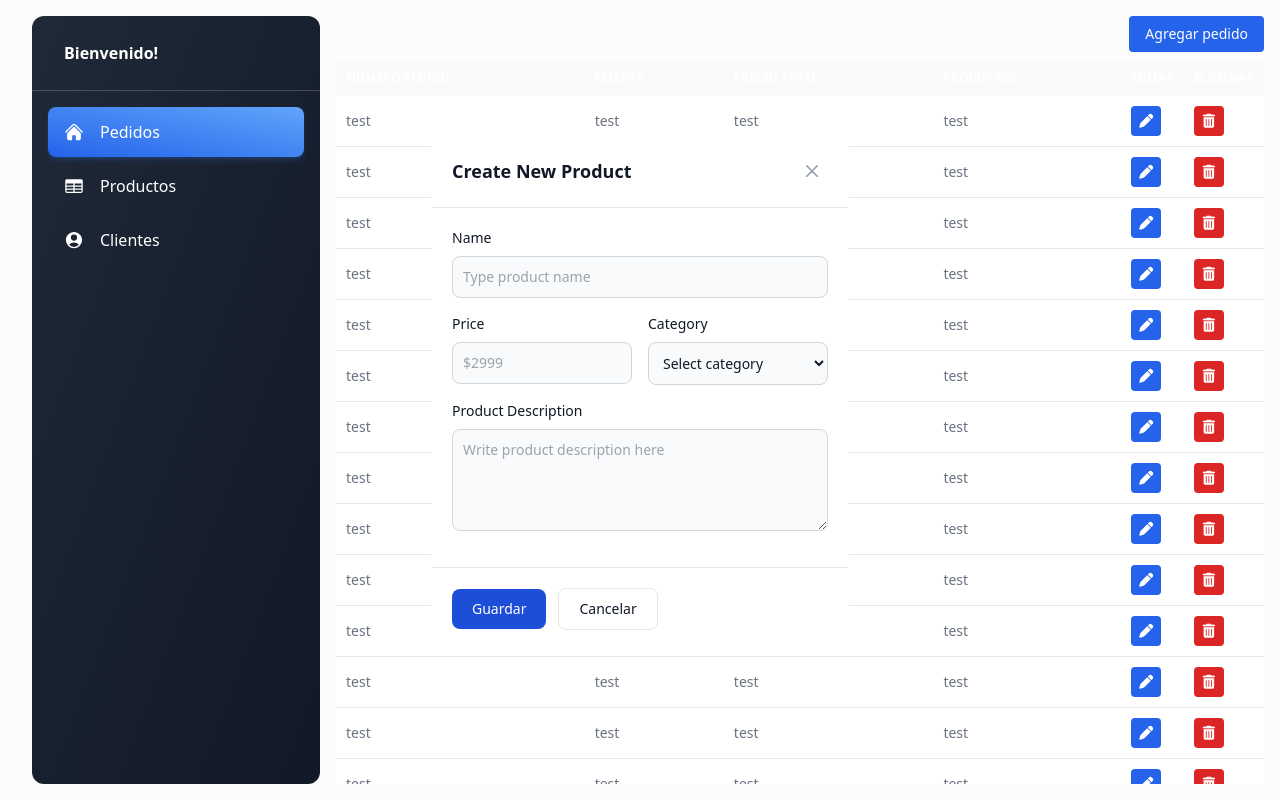
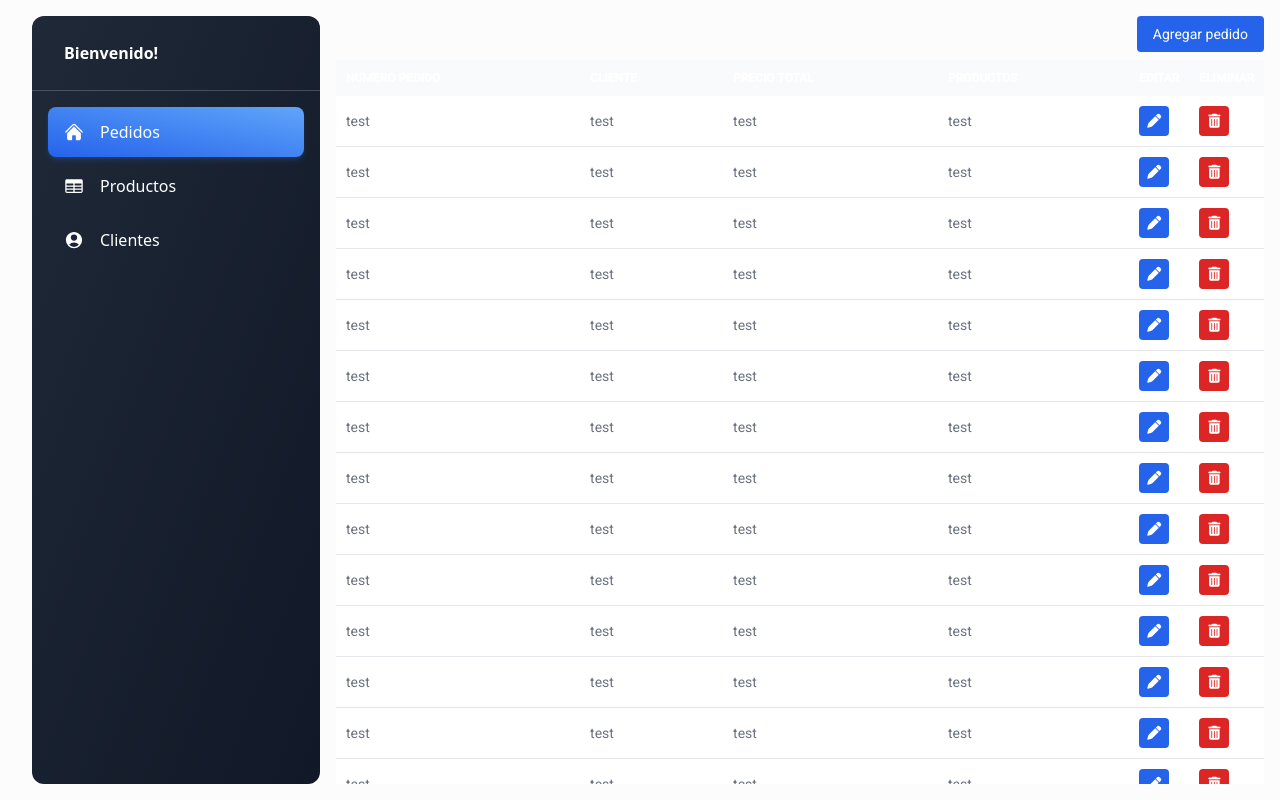
Before and after one commit to oscar-rojas-p/tienda-angular-management-web, an Angular app: page /pedidos in a window 1280 px wide. Built offline with nearby package versions, Linux system fonts and the light colour scheme.

Commit message:
funcionalidad de modal

```diff
--- a/angular.json
+++ b/angular.json
@@ -27,6 +27,7 @@
               }
             ],
             "styles": [
+              "@angular/material/prebuilt-themes/azure-blue.css",
               "src/styles.css"
             ],
             "scripts": []
@@ -85,6 +86,7 @@
               }
             ],
             "styles": [
+              "@angular/material/prebuilt-themes/azure-blue.css",
               "src/styles.css"
             ],
             "scripts": []
--- a/package.json
+++ b/package.json
@@ -11,10 +11,12 @@
   "private": true,
   "dependencies": {
     "@angular/animations": "^18.1.0",
+    "@angular/cdk": "^18.1.4",
     "@angular/common": "^18.1.0",
     "@angular/compiler": "^18.1.0",
     "@angular/core": "^18.1.0",
     "@angular/forms": "^18.1.0",
+    "@angular/material": "^18.1.4",
     "@angular/platform-browser": "^18.1.0",
     "@angular/platform-browser-dynamic": "^18.1.0",
     "@angular/router": "^18.1.0",
--- a/src/app/app.component.ts
+++ b/src/app/app.component.ts
@@ -1,10 +1,14 @@
 import { Component } from '@angular/core';
 import LayoutComponent from "./shared/components/layout/layout.component";
+import { CommonModule } from '@angular/common';
 
 @Component({
   selector: 'app-root',
   standalone: true,
-  imports: [LayoutComponent],
+  imports: [
+    LayoutComponent,
+    CommonModule
+  ],
   templateUrl: './app.component.html',
   styleUrl: './app.component.css'
 })
--- a/src/app/app.config.ts
+++ b/src/app/app.config.ts
@@ -2,7 +2,8 @@ import { ApplicationConfig, provideZoneChangeDetection } from '@angular/core';
 import { provideRouter } from '@angular/router';
 
 import { routes } from './app.routes';
+import { provideAnimationsAsync } from '@angular/platform-browser/animations/async';
 
 export const appConfig: ApplicationConfig = {
-  providers: [provideZoneChangeDetection({ eventCoalescing: true }), provideRouter(routes)]
+  providers: [provideZoneChangeDetection({ eventCoalescing: true }), provideRouter(routes), provideAnimationsAsync()]
 };
--- a/src/app/shared/components/modal/modal.component.html
+++ b/src/app/shared/components/modal/modal.component.html
@@ -1,15 +1,17 @@
 <!-- Main modal -->
 <div id="crud-modal" tabindex="-1" aria-hidden="true"
-    class="flex overflow-y-auto overflow-x-hidden fixed top-0 right-0 left-0 z-50 justify-center items-center w-full md:inset-0 h-[calc(100%-1rem)] max-h-full">
+    [ngClass]="{'flex':isVisible,'hidden':!isVisible}"
+    class="overflow-y-auto overflow-x-hidden fixed top-0 right-0 left-0 z-50 justify-center items-center w-full md:inset-0 h-[calc(100%-1rem)] max-h-full">
     <div class="relative p-4 w-full max-w-md max-h-full">
         <!-- Modal content -->
         <div class="relative bg-white rounded-lg dark:bg-gray-700 shadow shadow-white">
             <!-- Modal header -->
             <div class="flex items-center justify-between p-4 md:p-5 border-b rounded-t dark:border-gray-600">
                 <h3 class="text-lg font-semibold text-gray-900 dark:text-white">
-                    Create New Product
+                    {{title}}
                 </h3>
                 <button type="button"
+                    (click)="close()"
                     class="text-gray-400 bg-transparent hover:bg-gray-200 hover:text-gray-900 rounded-lg text-sm w-8 h-8 ms-auto inline-flex justify-center items-center dark:hover:bg-gray-600 dark:hover:text-white"
                     data-modal-toggle="crud-modal">
                     <svg class="w-3 h-3" aria-hidden="true" xmlns="http://www.w3.org/2000/svg" fill="none"
@@ -21,48 +23,13 @@
                 </button>
             </div>
             <!-- Modal body -->
-            <form class="p-4 md:p-5">
-                <div class="grid gap-4 mb-4 grid-cols-2">
-                    <div class="col-span-2">
-                        <label for="name"
-                            class="block mb-2 text-sm font-medium text-gray-900 dark:text-white">Name</label>
-                        <input type="text" name="name" id="name"
-                            class="bg-gray-50 border border-gray-300 text-gray-900 text-sm rounded-lg focus:ring-primary-600 focus:border-primary-600 block w-full p-2.5 dark:bg-gray-600 dark:border-gray-500 dark:placeholder-gray-400 dark:text-white dark:focus:ring-primary-500 dark:focus:border-primary-500"
-                            placeholder="Type product name" required="">
-                    </div>
-                    <div class="col-span-2 sm:col-span-1">
-                        <label for="price"
-                            class="block mb-2 text-sm font-medium text-gray-900 dark:text-white">Price</label>
-                        <input type="number" name="price" id="price"
-                            class="bg-gray-50 border border-gray-300 text-gray-900 text-sm rounded-lg focus:ring-primary-600 focus:border-primary-600 block w-full p-2.5 dark:bg-gray-600 dark:border-gray-500 dark:placeholder-gray-400 dark:text-white dark:focus:ring-primary-500 dark:focus:border-primary-500"
-                            placeholder="$2999" required="">
-                    </div>
-                    <div class="col-span-2 sm:col-span-1">
-                        <label for="category"
-                            class="block mb-2 text-sm font-medium text-gray-900 dark:text-white">Category</label>
-                        <select id="category"
-                            class="bg-gray-50 border border-gray-300 text-gray-900 text-sm rounded-lg focus:ring-primary-500 focus:border-primary-500 block w-full p-2.5 dark:bg-gray-600 dark:border-gray-500 dark:placeholder-gray-400 dark:text-white dark:focus:ring-primary-500 dark:focus:border-primary-500">
-                            <option selected="">Select category</option>
-                            <option value="TV">TV/Monitors</option>
-                            <option value="PC">PC</option>
-                            <option value="GA">Gaming/Console</option>
-                            <option value="PH">Phones</option>
-                        </select>
-                    </div>
-                    <div class="col-span-2">
-                        <label for="description"
-                            class="block mb-2 text-sm font-medium text-gray-900 dark:text-white">Product
-                            Description</label>
-                        <textarea id="description" rows="4"
-                            class="block p-2.5 w-full text-sm text-gray-900 bg-gray-50 rounded-lg border border-gray-300 focus:ring-blue-500 focus:border-blue-500 dark:bg-gray-600 dark:border-gray-500 dark:placeholder-gray-400 dark:text-white dark:focus:ring-blue-500 dark:focus:border-blue-500"
-                            placeholder="Write product description here"></textarea>
-                    </div>
-                </div>
-            </form>
+            <div class="p-4 text-white">
+                <ng-content></ng-content>
+            </div>
             <!-- Modal footer -->
             <div class="flex items-center p-4 md:p-5 border-t border-gray-200 rounded-b dark:border-gray-600">
                 <button data-modal-hide="small-modal" type="button" class="text-white bg-blue-700 hover:bg-blue-800 focus:ring-4 focus:outline-none focus:ring-blue-300 font-medium rounded-lg text-sm px-5 py-2.5 text-center dark:bg-blue-600 dark:hover:bg-blue-700 dark:focus:ring-blue-800">Guardar</button>
-                <button data-modal-hide="small-modal" type="button" class="py-2.5 px-5 ms-3 text-sm font-medium text-gray-900 focus:outline-none bg-white rounded-lg border border-gray-200 hover:bg-gray-100 hover:text-blue-700 focus:z-10 focus:ring-4 focus:ring-gray-100 dark:focus:ring-gray-700 dark:bg-gray-800 dark:text-gray-400 dark:border-gray-600 dark:hover:text-white dark:hover:bg-gray-700">Cancelar</button>
+                <button (click)="close()" data-modal-hide="small-modal" type="button" class="py-2.5 px-5 ms-3 text-sm font-medium text-gray-900 focus:outline-none bg-white rounded-lg border border-gray-200 hover:bg-gray-100 hover:text-blue-700 focus:z-10 focus:ring-4 focus:ring-gray-100 dark:focus:ring-gray-700 dark:bg-gray-800 dark:text-gray-400 dark:border-gray-600 dark:hover:text-white dark:hover:bg-gray-700">Cancelar</button>
             </div>
         </div>
     </div>
--- a/src/app/shared/components/pedidos/pedidos.component.html
+++ b/src/app/shared/components/pedidos/pedidos.component.html
@@ -2,7 +2,10 @@
 
 <div class="w-full h-full relative flex flex-col gap-2">
     <div class="flex items-center justify-end">
-        <button class="hover:shadow-sm hover:shadow-black px-4 py-2 rounded bg-blue-600 text-white text-sm">Agregar pedido</button>
+        <button
+            class="hover:shadow-sm hover:shadow-black px-4 py-2 rounded bg-blue-600 text-white text-sm"
+            (click)="openModalRegistrarEditar('Registrar producto')"
+        >Agregar pedido</button>
     </div>
     <div class="flex-grow overflow-auto">
         <table class="w-full text-sm text-left rtl:text-right text-gray-500 dark:text-gray-400">
@@ -22,12 +25,50 @@
                     <td>test</td>
                     <td>test</td>
                     <td>test</td>
-                    <td><button class="text-white w-[30px] h-[30px] rounded bg-blue-600"><i class="fa fa-pen" aria-hidden="true"></i></button></td>
-                    <td><button class="text-white w-[30px] h-[30px] rounded bg-red-600"><i class="fa fa-trash" aria-hidden="true"></i></button></td>
+                    <td>
+                        <button
+                            (click)="openModalRegistrarEditar('Editar producto')"
+                            class="text-white w-[30px] h-[30px] rounded bg-blue-600"
+                        >
+                            <i class="fa fa-pen" aria-hidden="true"></i>
+                        </button>
+                    </td>
+                    <td>
+                        <button
+                            (click)="openModalEliminar()"
+                            class="text-white w-[30px] h-[30px] rounded bg-red-600"
+                        >
+                            <i class="fa fa-trash" aria-hidden="true"></i>
+                        </button>
+                    </td>
                 </tr>
             </tbody>
         </table>
     </div>
 </div>
 
-<app-modal></app-modal>
+<!-- MODAL REGISTRAR/EDITAR -->
+<app-modal
+    [isVisible]="isOpenModalRegistrarEditar"
+    [title]="tituloModalRegistrarEditar"
+    (closeEvent)="closeModalRegistrarEditar()"
+>
+    <div class="grid grid-cols-3 gap-2">
+        <span>Cliente</span>
+        <select name="" id="" class="col-span-2">
+            <option value="">Seleccione</option>
+        </select>
+        <span>Productos</span>
+        <select name="" id="" class="col-span-2"></select>
+    </div>
+</app-modal>
+
+<app-modal
+    [isVisible]="isOpenModalEliminar"
+    title="Eliminar pedido"
+    (closeEvent)="closeModalEliminar()"
+>
+    <div class="flex gap-4 justify-center">
+        <span>Está seguro de eliminar el pedido?</span>
+    </div>
+</app-modal>
--- a/src/app/shared/components/pedidos/pedidos.component.ts
+++ b/src/app/shared/components/pedidos/pedidos.component.ts
@@ -5,10 +5,31 @@ import { ModalComponent } from "../modal/modal.component";
 @Component({
   selector: 'app-pedidos',
   standalone: true,
-  imports: [CommonModule, ModalComponent],
+  imports: [
+    CommonModule,
+    ModalComponent
+  ],
   templateUrl: './pedidos.component.html',
   styleUrl: './pedidos.component.css'
 })
 export default class PedidosComponent {
   items = Array(100).fill(null);
+  isOpenModalRegistrarEditar: boolean = false;
+  isOpenModalEliminar: boolean = false;
+  tituloModalRegistrarEditar: string = '';
+
+  openModalRegistrarEditar(titulo: string){
+    this.tituloModalRegistrarEditar = titulo;
+    this.isOpenModalRegistrarEditar = true;
+  }
+  closeModalRegistrarEditar(){
+    this.isOpenModalRegistrarEditar = false;
+  }
+
+  openModalEliminar(){
+    this.isOpenModalEliminar = true;
+  }
+  closeModalEliminar(){
+    this.isOpenModalEliminar = false;
+  }
 }
--- a/src/index.html
+++ b/src/index.html
@@ -8,6 +8,8 @@
   <link rel="icon" type="image/x-icon" href="iconoTienda.png">
   <script src="https://kit.fontawesome.com/33f15d240a.js" crossorigin="anonymous"></script>
 
+  <link href="https://fonts.googleapis.com/css2?family=Roboto:wght@300;400;500&display=swap" rel="stylesheet">
+  <link href="https://fonts.googleapis.com/icon?family=Material+Icons" rel="stylesheet">
 </head>
 <body>
   <app-root></app-root>
--- a/src/styles.css
+++ b/src/styles.css
@@ -10,3 +10,18 @@ th , td{
 th{
     color:white
 }
+html, body { height: 100%; }
+body { margin: 0; font-family: Roboto, "Helvetica Neue", sans-serif; }
+
+input{
+    color:black;
+}
+
+select{
+    color:black;
+}
+
+textarea{
+    color:black;
+    padding:10px
+}
```
Also changed, not shown: src/app/shared/components/clientes/clientes.component.ts (+12 -2 lines), src/app/shared/components/modal/modal.component.ts (+13 -2 lines), 1 other file (tests, documents, lock files or other folders).
